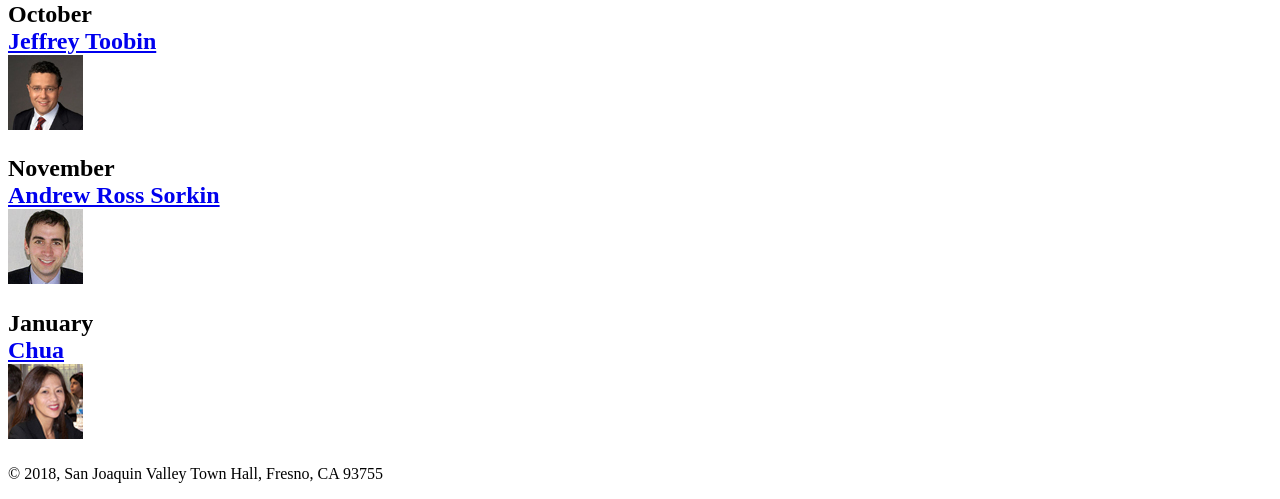
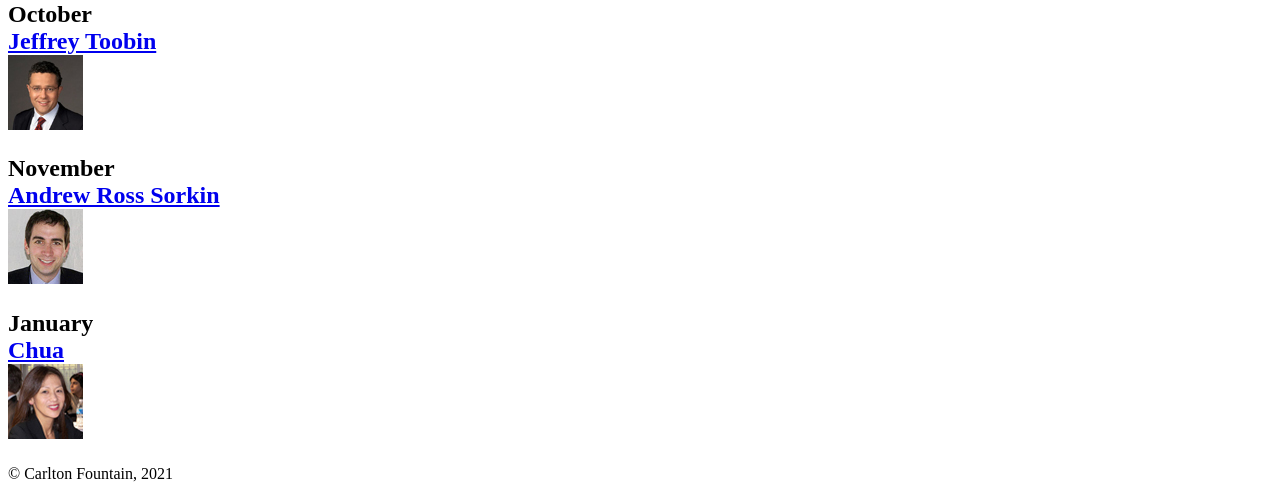
Before and after one commit to CFountain23/AO8, a plain HTML site: page index.html in a window 1280 px wide. Shown: the part 522-1021 px from the top of the page. Drawn offline with Linux system fonts and the light colour scheme.

Commit message:
Update index.html

```diff
--- a/index.html
+++ b/index.html
@@ -43,7 +43,7 @@
 		</h2>
 	</main>
 	<footer>
-		<p>&copy; 2018, San Joaquin Valley Town Hall, Fresno, CA 93755</p>
+		<p>&copy; Carlton Fountain, 2021</p>
 	</footer>
 </body>
 </html>
```
